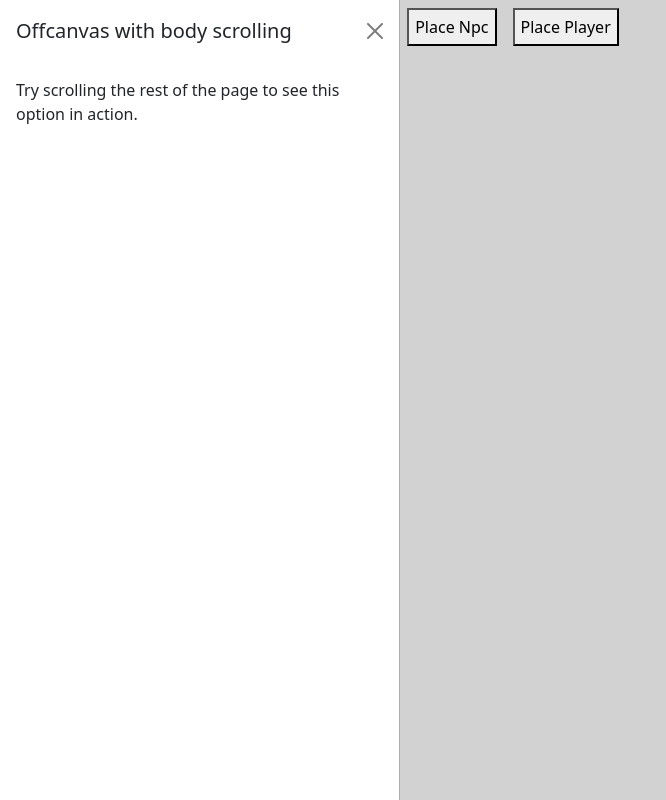
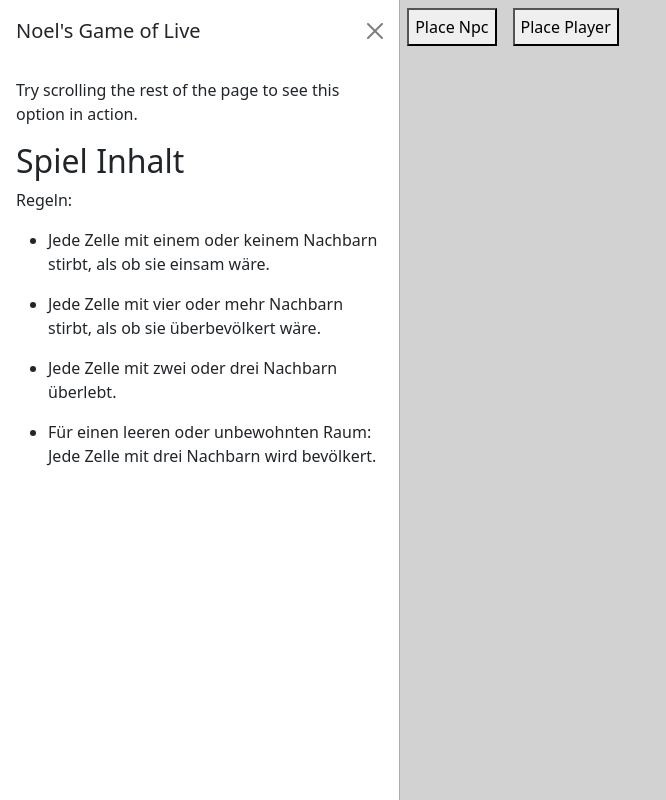
Before and after one commit to GameOfLifeX/gameoflife-web, a Vue app: page / in a window 1280 px wide. Both pictures are taken after a click on the button 29 px from the left and 27 px from the top of the page. Shown: the whole page, without its empty margins (0-666 px from the left). Built offline with nearby package versions, Linux system fonts and the light colour scheme.

Commit message:
Sidebar Content +

```diff
--- a/src/App.vue
+++ b/src/App.vue
@@ -1,6 +1,6 @@
 <script setup lang="ts">
-import GolPlayer from '@/components/GolPlayer.vue';
-import { PixelType, makeGolImpl } from '@/lib/gol';
+import GolPlayer from "@/components/GolPlayer.vue";
+import { PixelType, makeGolImpl } from "@/lib/gol";
 
 const impl = makeGolImpl();
 // Glider
@@ -10,7 +10,7 @@ impl.setCell(1,-1,true);
 impl.setCell(1,0,true);
 impl.setCell(1,1,true);*/
 // Blinker
-impl.setCell(0,-1, PixelType.Npc);
+impl.setCell(0, -1, PixelType.Npc);
 impl.setCell(0, 0, PixelType.Npc);
 impl.setCell(0, 1, PixelType.Npc);
 </script>
@@ -19,13 +19,50 @@ impl.setCell(0, 1, PixelType.Npc);
   <div class="main-div">
     <GolPlayer class="w-100 h-100" :impl="impl" />
   </div>
-  <div class="offcanvas offcanvas-start" data-bs-scroll="true" data-bs-backdrop="false" tabindex="-1" id="global-sidebar" aria-labelledby="global-sidebar-label">
+  <div
+    class="offcanvas offcanvas-start"
+    data-bs-scroll="true"
+    data-bs-backdrop="false"
+    tabindex="-1"
+    id="global-sidebar"
+    aria-labelledby="global-sidebar-label"
+  >
     <div class="offcanvas-header">
-      <h5 class="offcanvas-title" id="global-sidebar-label">Offcanvas with body scrolling</h5>
-      <button type="button" class="btn-close" data-bs-dismiss="offcanvas" aria-label="Close"></button>
+      <h5 class="offcanvas-title" id="global-sidebar-label">
+        Noel's Game of Live
+      </h5>
+      <button
+        type="button"
+        class="btn-close"
+        data-bs-dismiss="offcanvas"
+        aria-label="Close"
+      ></button>
     </div>
     <div class="offcanvas-body">
       <p>Try scrolling the rest of the page to see this option in action.</p>
+      <h2 id="spiel-inhalt">Spiel Inhalt</h2>
+      <p>Regeln:</p>
+      <ul>
+        <li>
+          <p>
+            Jede Zelle mit einem oder keinem Nachbarn stirbt, als ob sie einsam
+            wäre.
+          </p>
+        </li>
+        <li>
+          <p>
+            Jede Zelle mit vier oder mehr Nachbarn stirbt, als ob sie
+            überbevölkert wäre.
+          </p>
+        </li>
+        <li><p>Jede Zelle mit zwei oder drei Nachbarn überlebt.</p></li>
+        <li>
+          <p>
+            Für einen leeren oder unbewohnten Raum: Jede Zelle mit drei Nachbarn
+            wird bevölkert.
+          </p>
+        </li>
+      </ul>
     </div>
   </div>
 </template>
```
Lines whose indentation alone changed are shown as unchanged.
